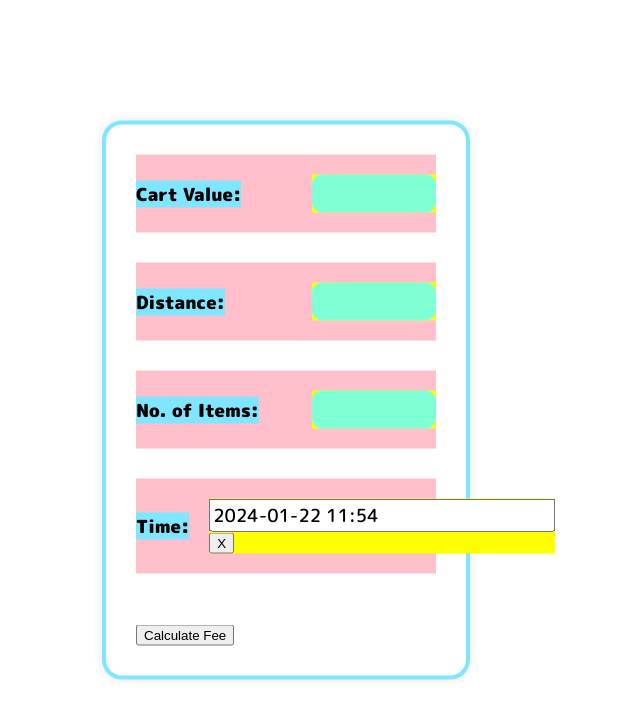
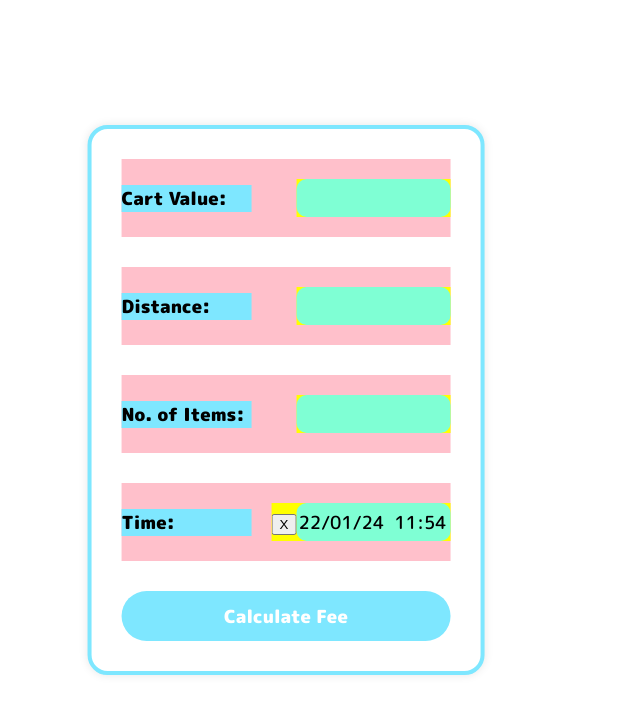
Before and after one commit to nine-chairs/testaufgabe, a React (Create React App) app: page / in a window 1280 px wide. Shown: the top 718 px of the page, without its empty margins (354-994 px from the left). Built offline with nearby package versions, Linux system fonts and the light colour scheme.

Commit message:
updated styling

```diff
--- a/src/components/Calculator/Calculator.css
+++ b/src/components/Calculator/Calculator.css
@@ -19,7 +19,7 @@ input {
   border-radius: 20px;
   background-color: #fff;
   box-shadow: 0 0 10px rgba(0, 0, 0, 0.1);
-  max-width: 300px;
+  /* max-width: 400px; */
   padding: 30px;
 }
 
@@ -35,6 +35,7 @@ input {
 
 .inputLabelContainer {
   background-color: #7EE7FF;
+  width: 130px;
 }
 
 .inputFieldContainer {
@@ -43,6 +44,7 @@ input {
   align-items: center;
   margin-left: 20px;
   background-color: yellow;
+  /* width: 200px; */
 
 }
 
@@ -51,5 +53,29 @@ input {
  border-radius: 10px;
  border: none;
  height: 36px;
- width: 120px;
+ width: 150px;
 }
+
+.buttonContainer {
+  /* background-color: pink; */
+}
+
+.calculateFeeButton {
+  display: flex;
+  justify-content: center;
+  align-items: center;
+  background-color: #7EE7FF;
+  border: none;
+  width: 100%;
+  height: 50px;
+  font-family: 'M PLUS Rounded 1c';
+  font-weight: 900;
+  font-size: 18px;
+  color: white;
+  border-radius: 30px;
+  transition: background-color 0.3s ease; /* Smooth transition for color change */
+}
+
+.calculateFeeButton:hover {
+  background-color: #4DA8DA; /* Darker blue color on hover */
+}
--- a/src/components/Calculator/Calculator.tsx
+++ b/src/components/Calculator/Calculator.tsx
@@ -66,6 +66,8 @@ const Calculator: React.FC = () => {
           <label>
             Time:
           </label>
+
+
         </div>
         <div className='inputFieldContainer'>
           <Calendar
@@ -78,10 +80,16 @@ const Calculator: React.FC = () => {
         </div>
       </div>
 
+      <div className='buttonContainer'>
+        <button
+          className='calculateFeeButton'
+          onClick={viewModel.calculateDeliveryFee}>
+          Calculate Fee
+        </button>
+      </div>
 
-      <br />
-      <button onClick={viewModel.calculateDeliveryFee}>Calculate Fee</button>
-      <br />
+
+
       {viewModel.state.finalDeliveryFee !== null && (
         <div>
           <strong>Delivery Fee:</strong> {viewModel.state.finalDeliveryFee} euros <br />
--- a/src/components/Calculator/viewModel.ts
+++ b/src/components/Calculator/viewModel.ts
@@ -83,7 +83,7 @@ const useViewModel = () => {
     const dayOfWeek = selectedDateTime.getDay();
     const hours = selectedDateTime.getHours();
 
-    if (dayOfWeek === 5 && hours >= 15 && hours <= 19) {
+    if (dayOfWeek === 5 && hours >= 15 && hours <= 18) {
       totalFee *= 1.2;
     }
 
--- /dev/null
+++ b/src/components/Calendar/Calendar.css
@@ -0,0 +1,10 @@
+.datePicker {
+  font-family: 'M PLUS Rounded 1c';
+  font-weight: 500;
+  font-size: 18px;
+  background-color: aquamarine;
+  border-radius: 10px;
+  border: none;
+  height: 36px;
+  width: 150px;
+}
--- a/src/components/Calendar/Calendar.tsx
+++ b/src/components/Calendar/Calendar.tsx
@@ -1,6 +1,7 @@
 import React from 'react';
 import DatePicker from 'react-datepicker';
 import 'react-datepicker/dist/react-datepicker.css';
+import './Calendar.css'
 
 interface CalendarProps {
   selectedDate: Date;
@@ -10,21 +11,26 @@ interface CalendarProps {
   onReset: () => void; // New callback for resetting the date and time
 }
 
-const CustomDatePicker: React.FC<CalendarProps> = ({ selectedDate, onDateChange, onFocus, onBlur, onReset }) => {
+const Calendar: React.FC<CalendarProps> = ({ selectedDate, onDateChange, onFocus, onBlur, onReset }) => {
   return (
     <div>
+
+      <button onClick={onReset}>X</button>
+
       <DatePicker
+        className='datePicker'
         selected={selectedDate}
         onChange={onDateChange}
         onFocus={onFocus}
         onBlur={onBlur}
         showTimeSelect
         timeFormat="HH:mm"
-        dateFormat="yyyy-MM-dd HH:mm"
+        dateFormat="dd/MM/yy  HH:mm"
       />
-      <button onClick={onReset}>X</button> {/* Reset button */}
+
+
     </div>
   );
 };
 
-export default CustomDatePicker;
+export default Calendar;
```
